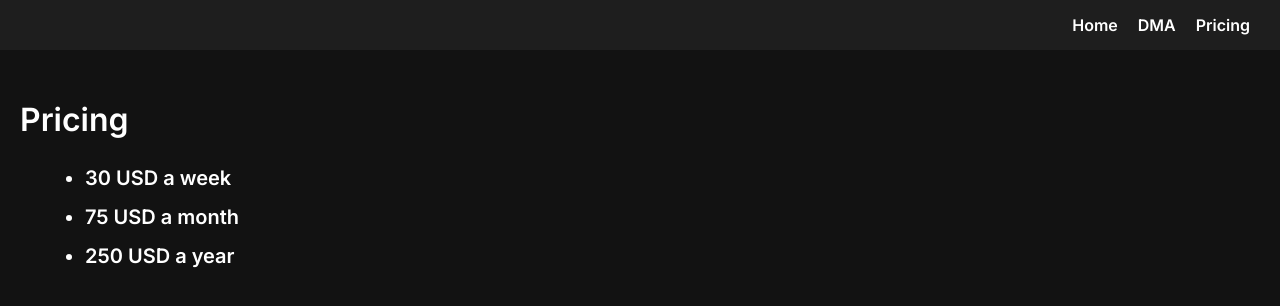
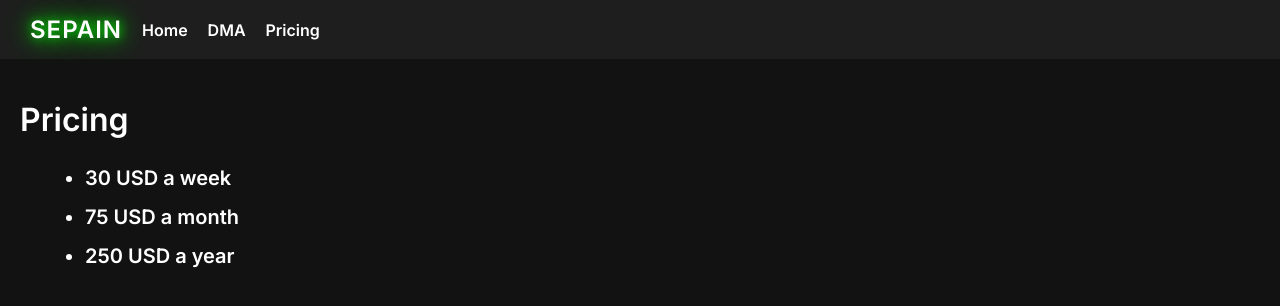
Before and after one commit to sepainoffical/webpage, a plain HTML site: page pricing.html in a window 1280 px wide. Drawn offline with Linux system fonts and the light colour scheme.

Commit message:
Update pricing.html

```diff
--- a/pricing.html
+++ b/pricing.html
@@ -20,8 +20,10 @@
       background: #1e1e1e;
       padding: 15px 30px;
       display: flex;
-      justify-content: flex-end;
+      justify-content: flex-start;
+      align-items: center;
       gap: 20px;
+      z-index: 100;
     }
     nav a {
       color: white;
@@ -30,6 +32,14 @@
     }
     nav a:hover {
       text-decoration: underline;
+    }
+    nav .logo {
+      font-size: 1.5rem;
+      font-weight: bold;
+      color: #fff;
+      text-transform: uppercase;
+      text-shadow: 0 0 10px rgba(0, 255, 0, 0.7), 0 0 20px rgba(0, 255, 0, 0.7), 0 0 30px rgba(0, 255, 0, 0.7);
+      letter-spacing: 1px;
     }
     h2 {
       font-weight: 600;
@@ -45,25 +55,21 @@
     li {
       margin-bottom: 15px;
     }
-    .pricing-option {
-      margin-top: 20px;
-    }
   </style>
 </head>
 <body>
   <nav>
+    <div class="logo">Sepain</div>
     <a href="index.html">Home</a>
     <a href="dma.html">DMA</a>
     <a href="pricing.html">Pricing</a>
   </nav>
 
   <h2>Pricing</h2>
-  <div class="pricing-option">
-    <ul>
-      <li>30 USD a week</li>
-      <li>75 USD a month</li>
-      <li>250 USD a year</li>
-    </ul>
-  </div>
+  <ul>
+    <li>30 USD a week</li>
+    <li>75 USD a month</li>
+    <li>250 USD a year</li>
+  </ul>
 </body>
 </html>
```
